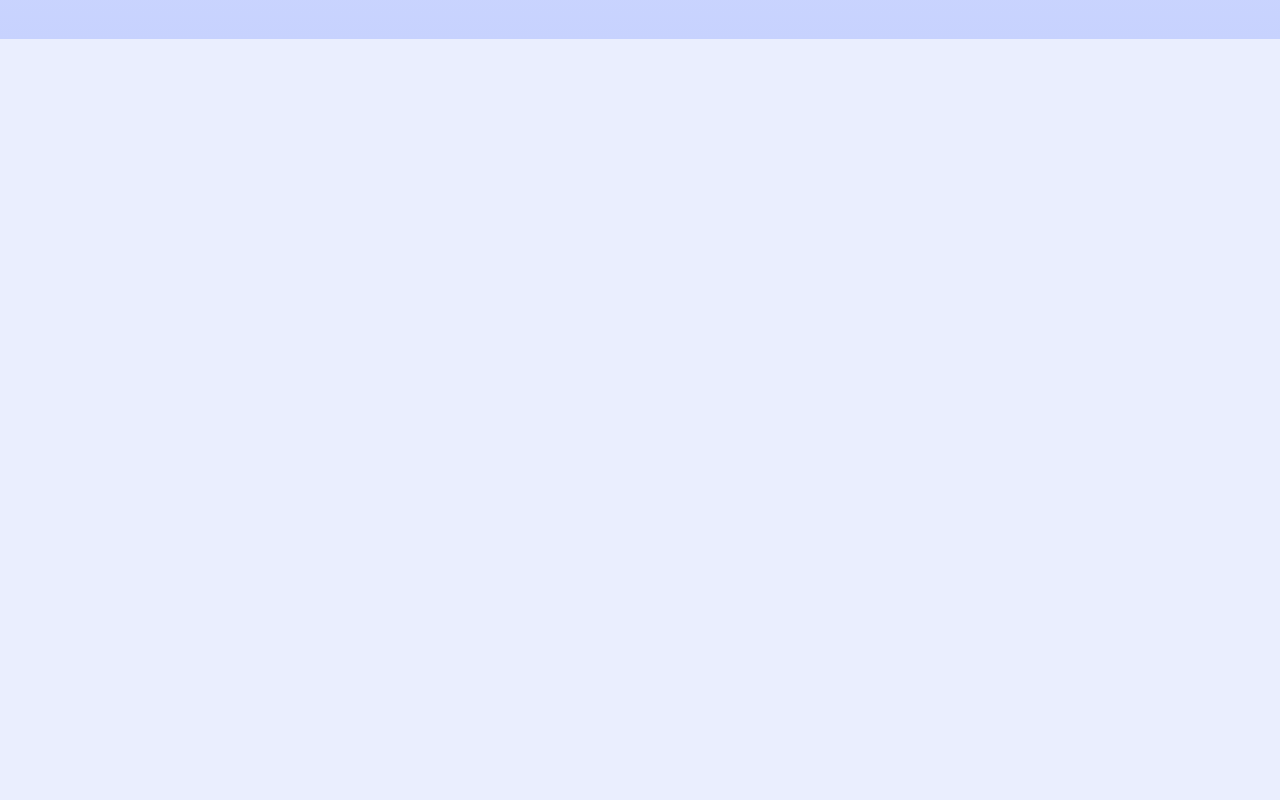
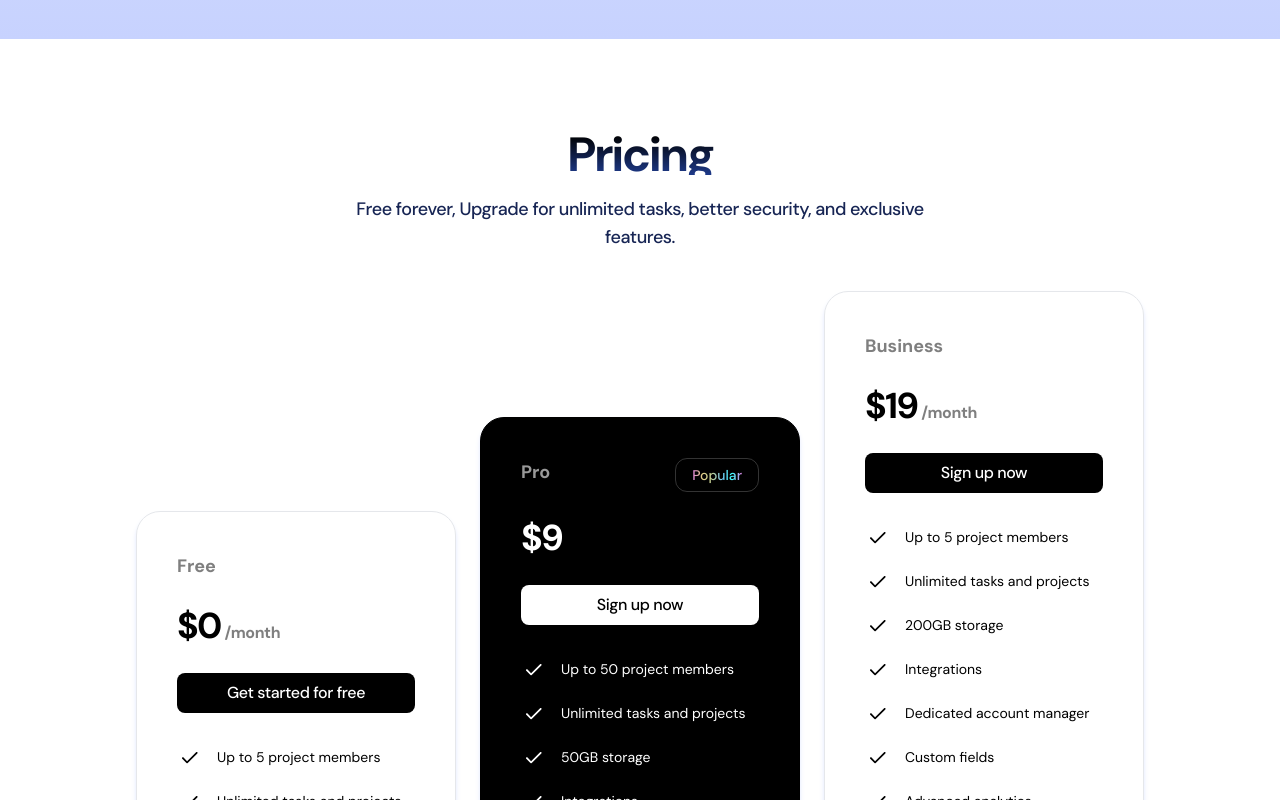
Before and after one commit to Shazzad998/saas-landing-page, a Next.js app: page / in a window 1280 px wide. Shown: the part 2060-2860 px from the top of the page. Before the commit the page ends 2099 px from the top, so only its background shows below. Built offline with nearby package versions, Linux system fonts and the light colour scheme.

Commit message:
Pricing Section

```diff
--- a/src/app/page.tsx
+++ b/src/app/page.tsx
@@ -1,6 +1,7 @@
 import { Header } from "@/sections/Header";
 import { Hero } from "@/sections/Hero";
 import { LogoTicker } from "@/sections/LogoTicker";
+import { Pricing } from "@/sections/Pricing";
 import { ProductShowcase } from "@/sections/ProductShowcase";
 
 export default function Home() {
@@ -10,6 +11,7 @@ export default function Home() {
       <Hero />
       <LogoTicker />
       <ProductShowcase/>
+      <Pricing/>
     </>
   );
 }
--- a/src/sections/Pricing.tsx
+++ b/src/sections/Pricing.tsx
@@ -1,3 +1,6 @@
+import CheckIcon from "@/assets/check.svg";
+import { twMerge } from "tailwind-merge";
+
 const pricingTiers = [
   {
     title: "Free",
@@ -51,5 +54,71 @@ const pricingTiers = [
 ];
 
 export const Pricing = () => {
-  return null;
+  return (
+    <section className="py-24 bg-white">
+      <div className="container">
+        <div className="mx-auto max-w-xl">
+          <h2 className="bg-gradient-to-b from-black to-blue-900 bg-clip-text text-center text-3xl font-bold tracking-tighter text-transparent md:text-5xl md:leading-10">
+            Pricing
+          </h2>
+          <p className="mt-5 text-center text-lg font-medium leading-7 tracking-tight text-blue-950">
+            Free forever, Upgrade for unlimited tasks, better security, and
+            exclusive features.
+          </p>
+        </div>
+        <div className="mt-10 flex flex-col items-center gap-6 md:flex-row md:flex-wrap md:items-end md:justify-center lg:flex-nowrap">
+          {pricingTiers.map((item) => (
+            <div
+              className={twMerge(
+                "w-full max-w-xs rounded-3xl border border-gray-200 p-10 shadow-md shadow-indigo-100",
+                item.inverse === true && "border-black bg-black text-white",
+              )}
+            >
+              <div className="flex justify-between">
+                <h3
+                  className={twMerge(
+                    "text-lg font-bold text-black/50",
+                    item.inverse === true && "text-white/60",
+                  )}
+                >
+                  {item.title}
+                </h3>
+                {item.popular && (
+                  <div className="inline-flex rounded-xl border border-white/20 px-4 py-1.5 text-sm">
+                    <span className="bg-[linear-gradient(to_right,#DD7DDF,#E1CD86,#BBCB92,#71C2EF,#3BFFFF,#DD7DDF)] bg-clip-text font-medium text-transparent">
+                      Popular
+                    </span>
+                  </div>
+                )}
+              </div>
+              <div className="mt-7 flex items-baseline gap-1">
+                <span className="text-4xl font-bold leading-none tracking-tighter">
+                  ${item.monthlyPrice}
+                </span>
+                <span className="font-bold tracking-tight text-black/50">
+                  /month
+                </span>
+              </div>
+              <button
+                className={twMerge(
+                  "btn btn-primary mt-7 w-full",
+                  item.inverse === true && "bg-white text-black",
+                )}
+              >
+                {item.buttonText}
+              </button>
+              <ul className="mt-8 flex flex-col gap-5">
+                {item.features.map((feature) => (
+                  <li className="flex items-center gap-4 text-sm">
+                    <CheckIcon className="h-6 w-6" />
+                    <span>{feature}</span>
+                  </li>
+                ))}
+              </ul>
+            </div>
+          ))}
+        </div>
+      </div>
+    </section>
+  );
 };
```
